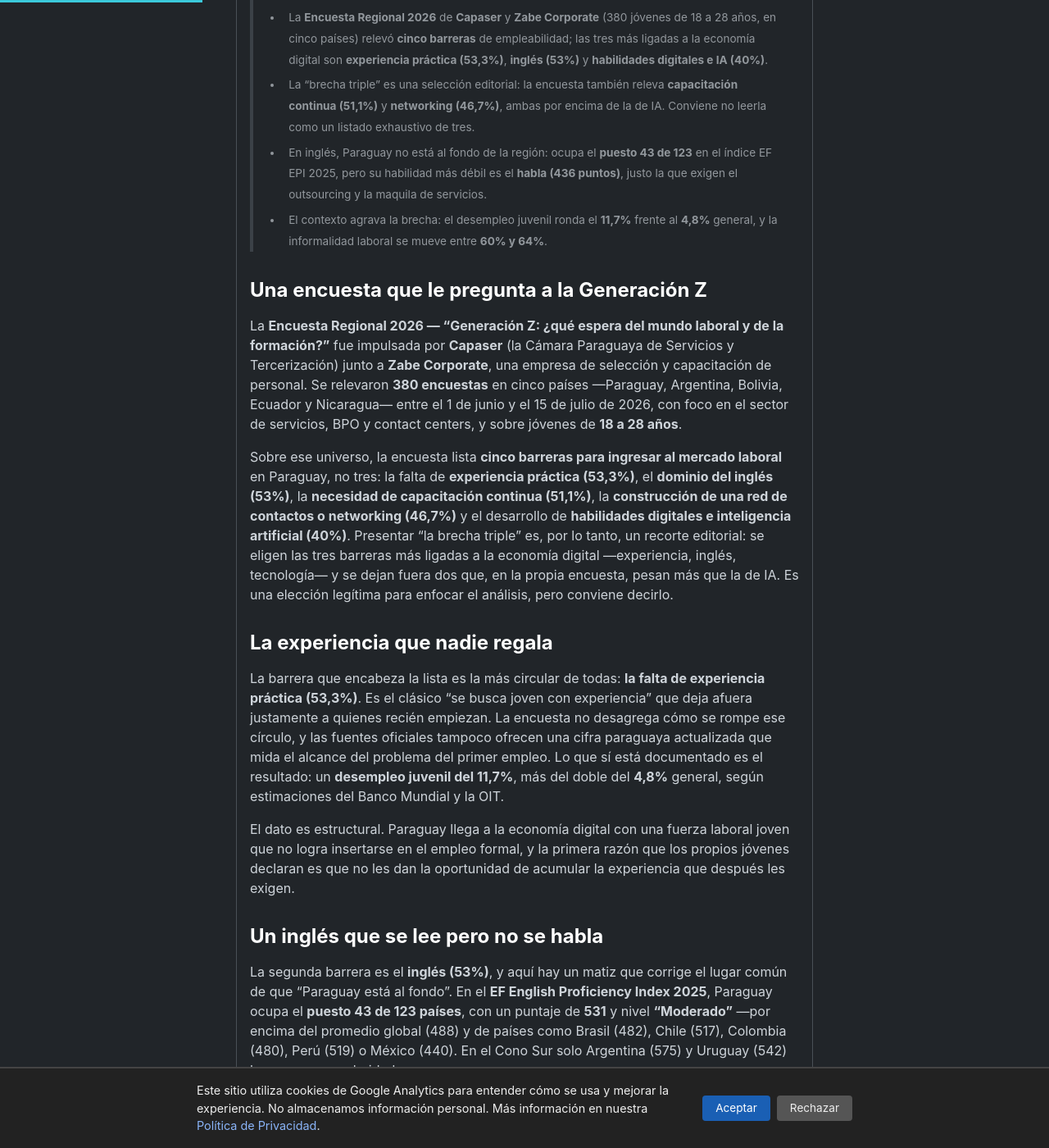
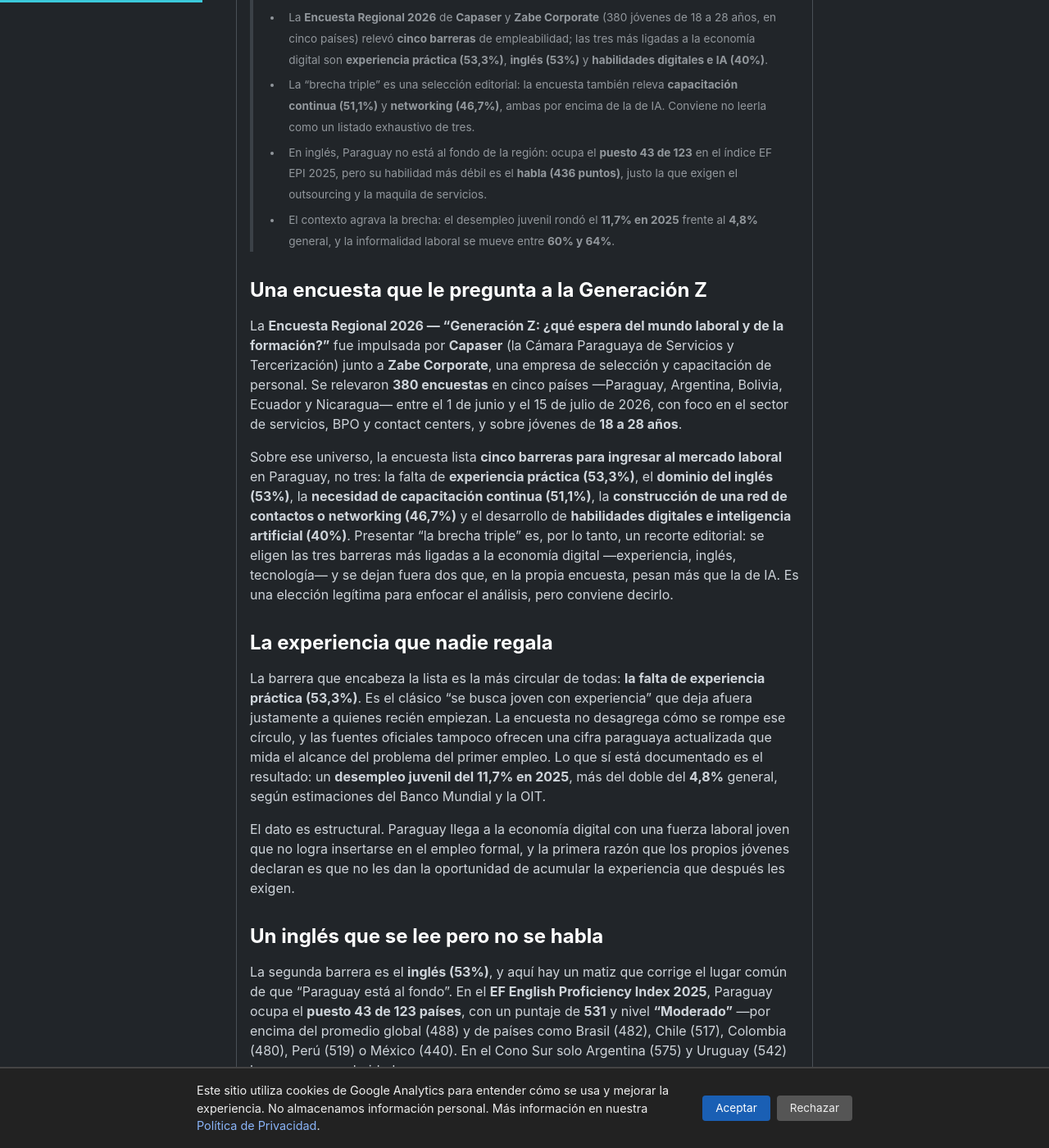
Before and after one commit to miravosqueinteresante/muchotexto.net, a Jekyll site: the page built from _posts/2026-10-09-brecha-triple-jovenes-paraguayos.md, in a window 1280 px wide and 1400 px high, scrolled down 670 px. Shown: the whole window at 82% size. Built offline with Jekyll 4.4.1, drawn with Linux system fonts in a browser that asks for light colours; some of the changed text lies outside the part shown.

Commit message:
#57: correcciones del fact-check independiente
El verificador devolvió 29 TRUE, 0 FALSE, 0 UNVERIFIABLE, y 2 imprecisiones
menores que se aplican:

- Desempleo juvenil sin año: se añade 'en 2025' (11,7% vs 4,8%).
- Frase de cierre atribuida a 'la encuesta' cuando en realidad es una cita de
  Héctor Acevedo (director ejecutivo de Capaser): corregida la atribución.

```diff
--- a/_posts/2026-10-09-brecha-triple-jovenes-paraguayos.md
+++ b/_posts/2026-10-09-brecha-triple-jovenes-paraguayos.md
@@ -31,7 +31,7 @@
 > - La **Encuesta Regional 2026** de **Capaser** y **Zabe Corporate** (380 jóvenes de 18 a 28 años, en cinco países) relevó **cinco barreras** de empleabilidad; las tres más ligadas a la economía digital son **experiencia práctica (53,3%)**, **inglés (53%)** y **habilidades digitales e IA (40%)**.
 > - La "brecha triple" es una selección editorial: la encuesta también releva **capacitación continua (51,1%)** y **networking (46,7%)**, ambas por encima de la de IA. Conviene no leerla como un listado exhaustivo de tres.
 > - En inglés, Paraguay no está al fondo de la región: ocupa el **puesto 43 de 123** en el índice EF EPI 2025, pero su habilidad más débil es el **habla (436 puntos)**, justo la que exigen el outsourcing y la maquila de servicios.
-> - El contexto agrava la brecha: el desempleo juvenil ronda el **11,7%** frente al **4,8%** general, y la informalidad laboral se mueve entre **60% y 64%**.
+> - El contexto agrava la brecha: el desempleo juvenil rondó el **11,7% en 2025** frente al **4,8%** general, y la informalidad laboral se mueve entre **60% y 64%**.
 
 ## Una encuesta que le pregunta a la Generación Z
 
@@ -41,7 +41,7 @@
 
 ## La experiencia que nadie regala
 
-La barrera que encabeza la lista es la más circular de todas: **la falta de experiencia práctica (53,3%)**. Es el clásico "se busca joven con experiencia" que deja afuera justamente a quienes recién empiezan. La encuesta no desagrega cómo se rompe ese círculo, y las fuentes oficiales tampoco ofrecen una cifra paraguaya actualizada que mida el alcance del problema del primer empleo. Lo que sí está documentado es el resultado: un **desempleo juvenil del 11,7%**, más del doble del **4,8%** general, según estimaciones del Banco Mundial y la OIT.
+La barrera que encabeza la lista es la más circular de todas: **la falta de experiencia práctica (53,3%)**. Es el clásico "se busca joven con experiencia" que deja afuera justamente a quienes recién empiezan. La encuesta no desagrega cómo se rompe ese círculo, y las fuentes oficiales tampoco ofrecen una cifra paraguaya actualizada que mida el alcance del problema del primer empleo. Lo que sí está documentado es el resultado: un **desempleo juvenil del 11,7% en 2025**, más del doble del **4,8%** general, según estimaciones del Banco Mundial y la OIT.
 
 El dato es estructural. Paraguay llega a la economía digital con una fuerza laboral joven que no logra insertarse en el empleo formal, y la primera razón que los propios jóvenes declaran es que no les dan la oportunidad de acumular la experiencia que después les exigen.
 
```
Also changed, not shown: other parts of _posts/2026-10-09-brecha-triple-jovenes-paraguayos.md (+1 -1 lines).
